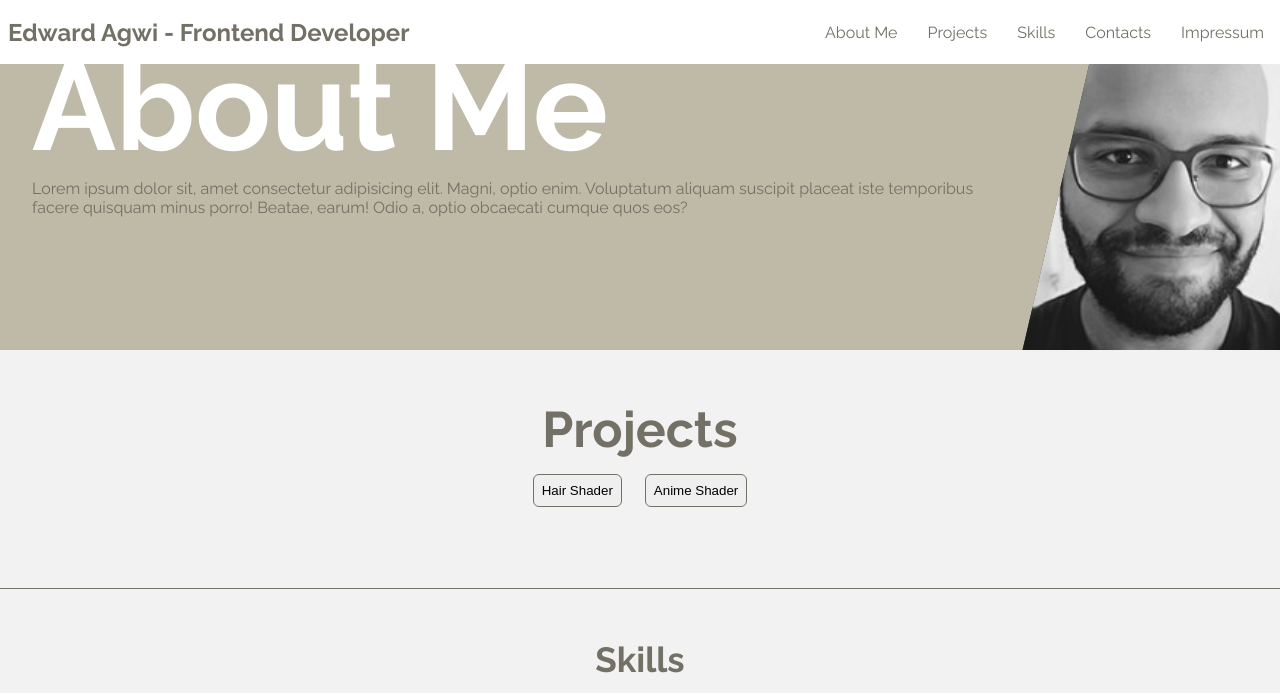
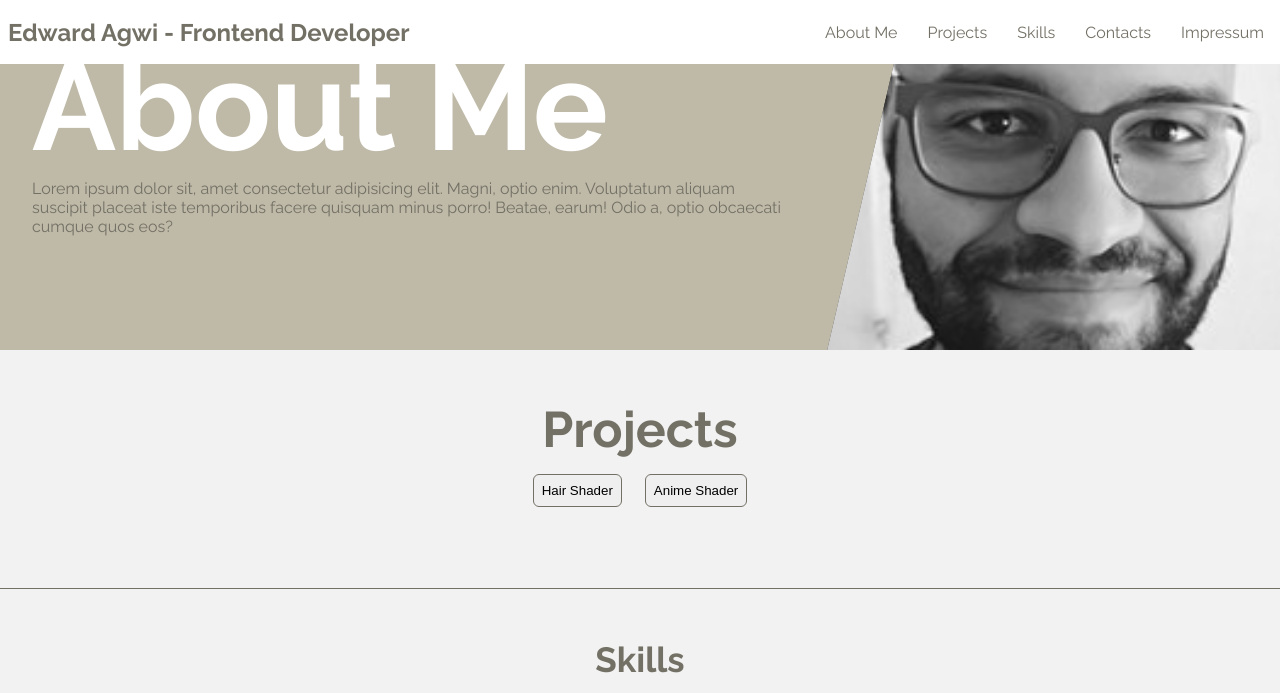
Before and after one commit to Shiv0r/MyPortfolioSite, a plain HTML site: page index.html in a window 1280 px wide. Shown: the top 693 px of the page. Drawn offline with Linux system fonts and the light colour scheme.

Commit message:
made profile picture more prominent in the about section

```diff
--- a/style.css
+++ b/style.css
@@ -90,7 +90,7 @@ header ul
     margin-right: 0.5rem;
 }
 
-@media screen and (max-width: 700px)
+@media screen and (max-width: 900px)
 {
     header h1 span
     {
@@ -138,7 +138,7 @@ header ul
 
     position: relative;
     top: 32px;
-    width: clamp(350px, 60vh, 500px);
+    width: clamp(350px, 200vh, 1000px);
     clip-path: polygon(100px 0, 150% 0, 150% 150%, 0 150%, 0 150%);
     background-color: #403F38;
     overflow: hidden;
@@ -155,7 +155,7 @@ header ul
     object-fit: cover;
 }
 
-@media screen and (max-width: 900px)
+@media screen and (max-width: 1000px)
 {
     #about-me h2
     {
```
